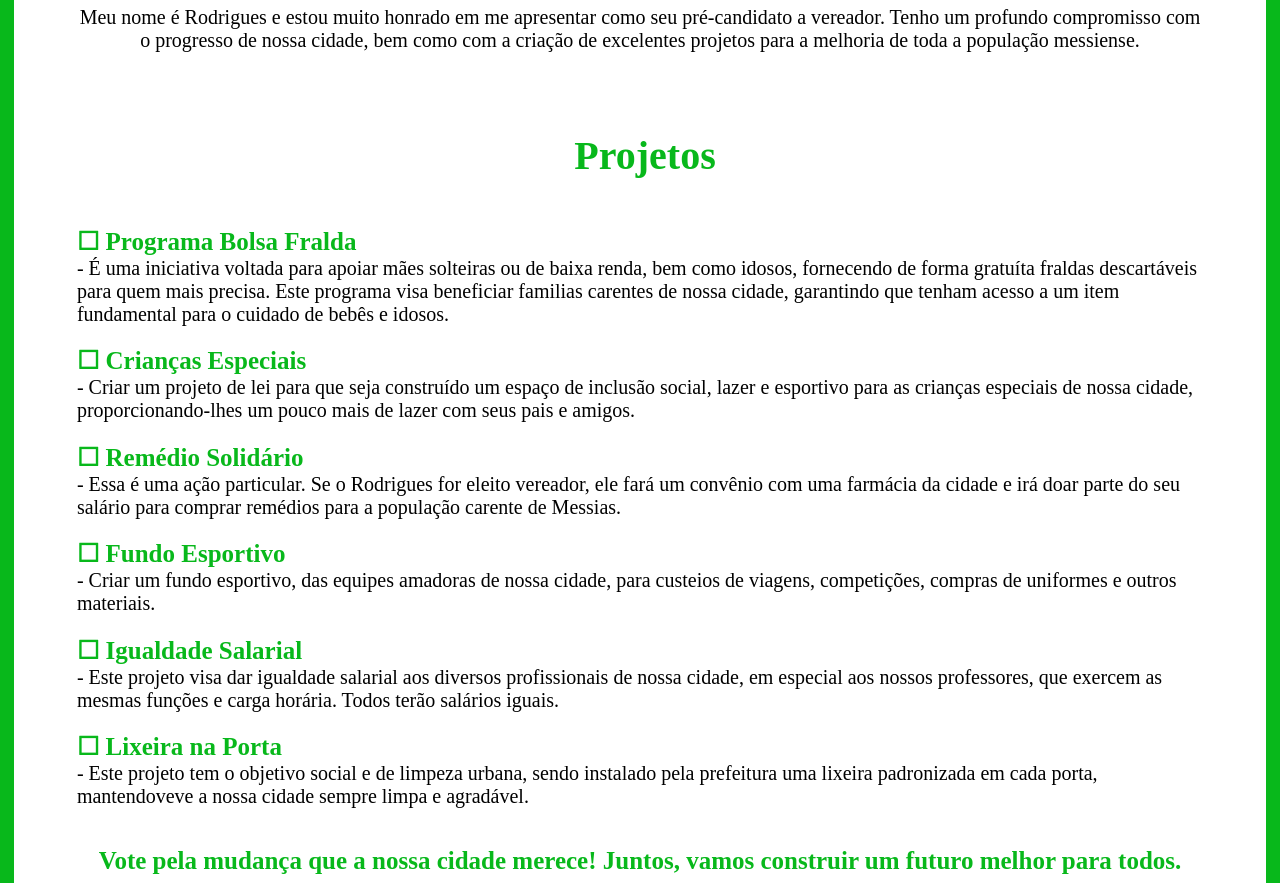
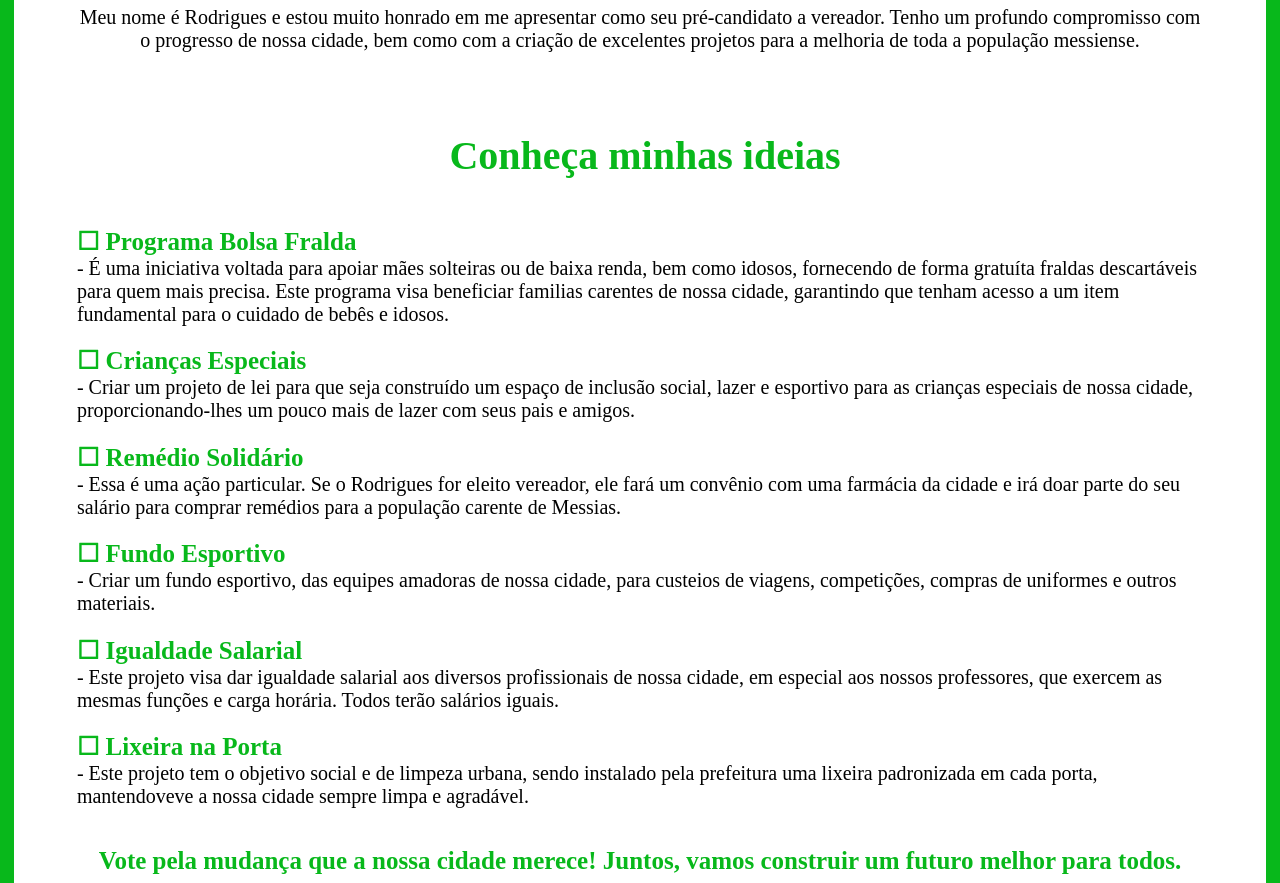
Before and after one commit to danielnascimentoj/rodrigues, a website: page index.html in a window 1280 px wide. Shown: the part 1160-2043 px from the top of the page. Drawn offline with Linux system fonts and the light colour scheme.

Commit message:
Update index.html

```diff
--- a/index.html
+++ b/index.html
@@ -57,7 +57,7 @@
 
 
         <div class="conteudo-projetos">
-          <h1 id="titulos">Projetos</h1>
+          <h1 id="titulos">Conheça minhas ideias</h1>
 
             <div class="projeto">
               <h2 id="subtitulos">☐ Programa Bolsa Fralda</h2>
```
